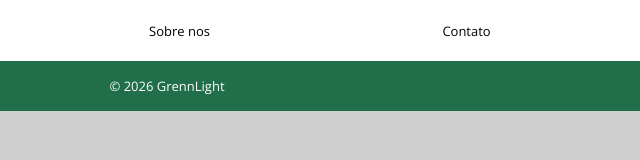
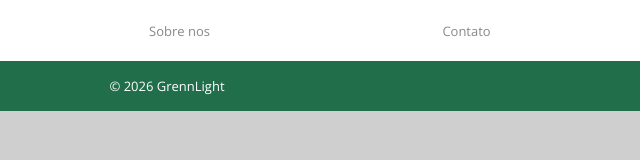
Before and after one commit to GreenLigth/site-greenligth, a plain HTML site: page home.html in a window 1280 px wide. Shown: the full height of the page, 473-1113 px from the left. Drawn offline with nearby package versions, Linux system fonts and the light colour scheme.

Commit message:
Alterando as cores da navbar

```diff
--- a/styles/home.css
+++ b/styles/home.css
@@ -31,7 +31,7 @@ img{
     width: 120px;
 }
 nav a {
-    color: black;
+    color: #888888;
     text-decoration: none;
 }
 
```
